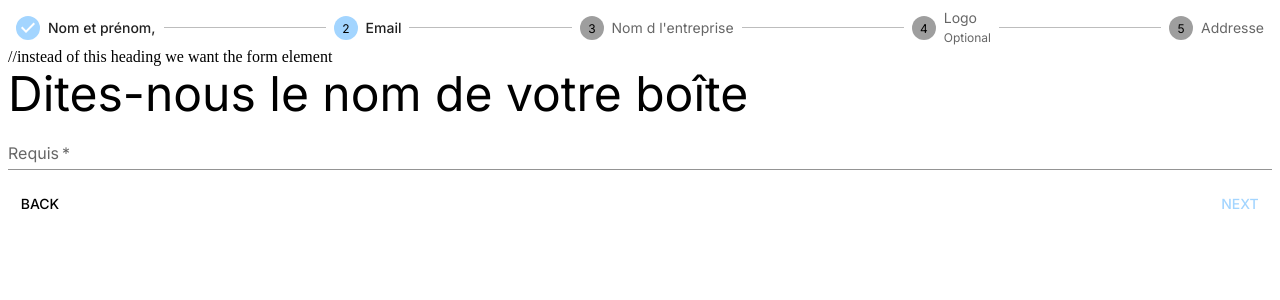
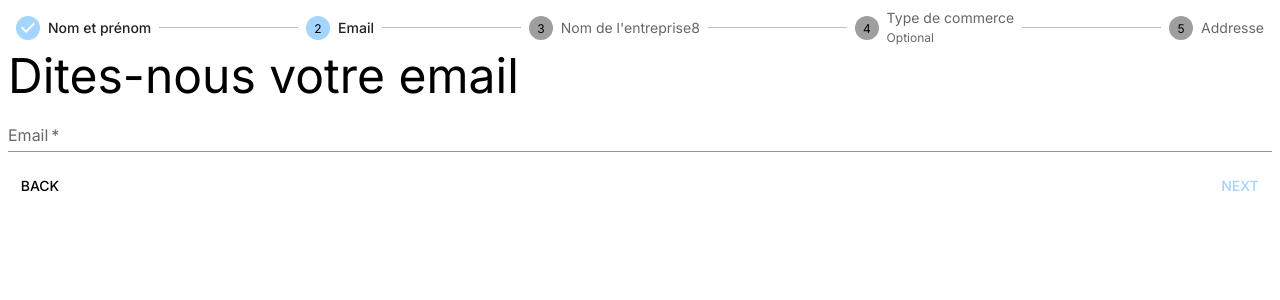
Before and after one commit to edvin3i/loyelto, a React (Vite) app in the folder srcs/frontend/webapp/loyelto-web/: page /form-business in a window 1280 px wide. Both pictures are taken after a click on the button "NEXT". Shown: the top 300 px of the page. Built offline with nearby package versions, Linux system fonts and the light colour scheme; a web font is replaced by a local one.

Commit message:
working on the sign up form for businesses (namely logo upload part)

```diff
--- /dev/null
+++ b/srcs/frontend/webapp/loyelto-web/src/form_business/BusinessTypeForm.tsx
@@ -0,0 +1,44 @@
+import { Box, Typography, InputLabel, Select, SelectChangeEvent, MenuItem } from '@mui/material'
+import { useState } from 'react';
+
+export default function BusinessTypeForm() {
+    const [businessType, setBusinessType] = useState('');
+    const handleChange = (event: SelectChangeEvent) => {
+        setBusinessType(event.target.value);
+    }
+
+    return (
+        <Box
+            component="form"
+            autoComplete="off"
+            sx={{
+                display: 'flex',
+                flexDirection: 'column',
+                justifyContent: 'center'
+            }}
+            onSubmit={(e) => {
+                e.preventDefault();
+                console.log("Form submitted");
+            }}
+        >
+            <Typography variant="h3" color="initial">Votre secteur d'activité</Typography>
+            <InputLabel id="BusinessTypeLabel">Industrie</InputLabel>
+        <Select
+          labelId="BusinessTypeLabel"
+          id="BusinessType"
+          value={businessType}
+          onChange={handleChange}
+          label="Industrie"
+          required
+        >
+          <MenuItem value="">
+            <em>None</em>
+          </MenuItem>
+          <MenuItem value="restaurant">Restauration</MenuItem>
+          <MenuItem value="boulangerie">Boulangerie</MenuItem>
+          <MenuItem value="bookstore">Librairie</MenuItem>
+          <MenuItem value="bookstore">Epicerie</MenuItem>
+        </Select>
+        </Box>
+    )
+}
--- /dev/null
+++ b/srcs/frontend/webapp/loyelto-web/src/form_business/FormEmail.tsx
@@ -0,0 +1,29 @@
+import { Typography, TextField, Box } from "@mui/material";
+
+export default function FormEmail() {
+    return (
+        <Box
+            component="form"
+            autoComplete="off"
+            sx={{
+                display: 'flex',
+                flexDirection: 'column',
+                justifyContent: 'center'
+            }}
+            onSubmit={(e) => {
+                e.preventDefault();
+                console.log("Form submitted");
+            }}
+        >
+            <Typography variant="h3" color="initial">Dites-nous votre email</Typography>
+            <TextField
+                required
+                id="BusinessEmail"
+                type="email"
+                label="Email"
+                defaultValue=""
+                variant="standard"
+            />
+        </Box>
+    );
+}
--- a/srcs/frontend/webapp/loyelto-web/src/form_business/Steps.tsx
+++ b/srcs/frontend/webapp/loyelto-web/src/form_business/Steps.tsx
@@ -1,8 +1,16 @@
 import * as React from 'react';
 import { Box, Stepper, Step, StepLabel, Button, Typography } from "@mui/material";
 import FormText from './FormText';
+import FormEmail from './FormEmail';
+import BusinessTypeForm from './BusinessTypeForm';
 
-const steps = ['Nom et prénom,', 'Email', "Nom d l'entreprise", "Logo", "Addresse"];
+const steps = [
+    { name: 'Nom et prénom', component: <FormText h='Votre nom et prénom'/> },
+    { name: 'Email', component: <FormEmail /> },
+    { name: "Nom de l'entreprise8", component: <FormText h="Nom de l'entreprise" /> },
+    { name: 'Type de commerce', component: <BusinessTypeForm /> },
+    { name: 'Addresse', component: <FormText h="Adresse de l'établissement"/> },
+];
 
 export default function Steps() {
     const [activeStep, setActiveStep] = React.useState(0);
@@ -44,7 +52,7 @@ export default function Steps() {
     return (
         <Box sx={{ width: '100%' }}>
             <Stepper activeStep={activeStep}>
-                {steps.map((label, index) => {
+                {steps.map((step, index) => {
                     const stepProps: { completed?: boolean } = {};
                     const labelProps: {
                         optional?: React.ReactNode;
@@ -58,8 +66,8 @@ export default function Steps() {
                         stepProps.completed = false;
                     }
                     return (
-                        <Step key={label} {...stepProps}>
-                            <StepLabel {...labelProps}>{label}</StepLabel>
+                        <Step key={step.name} {...stepProps}>
+                            <StepLabel {...labelProps}>{step.name}</StepLabel>
                         </Step>
                     );
                 })}
@@ -76,9 +84,7 @@ export default function Steps() {
                 </React.Fragment>
             ) : (
                 <React.Fragment>
-                    //instead of this heading we want the form element
-                    <FormText/>
-                    {/* <Typography sx={{ mt: 2, mb: 1 }}>Step {activeStep + 1}</Typography> */}
+                    {steps[activeStep]?.component}
                     <Box sx={{ display: 'flex', flexDirection: 'row', pt: 2 }}>
                         <Button
                             color="inherit"
```
Also changed, not shown: srcs/frontend/webapp/loyelto-web/src/form_business/UploadLogo.tsx (added, +28 -0 lines).
